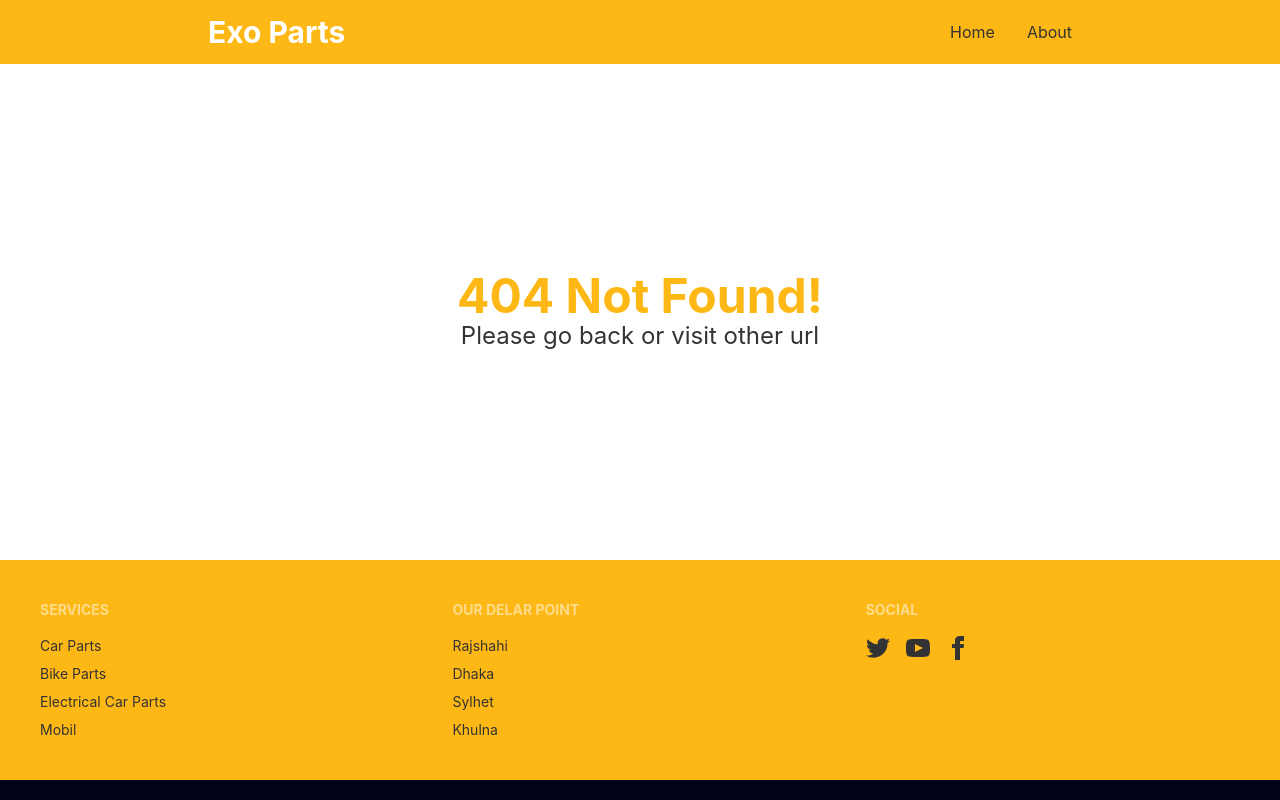
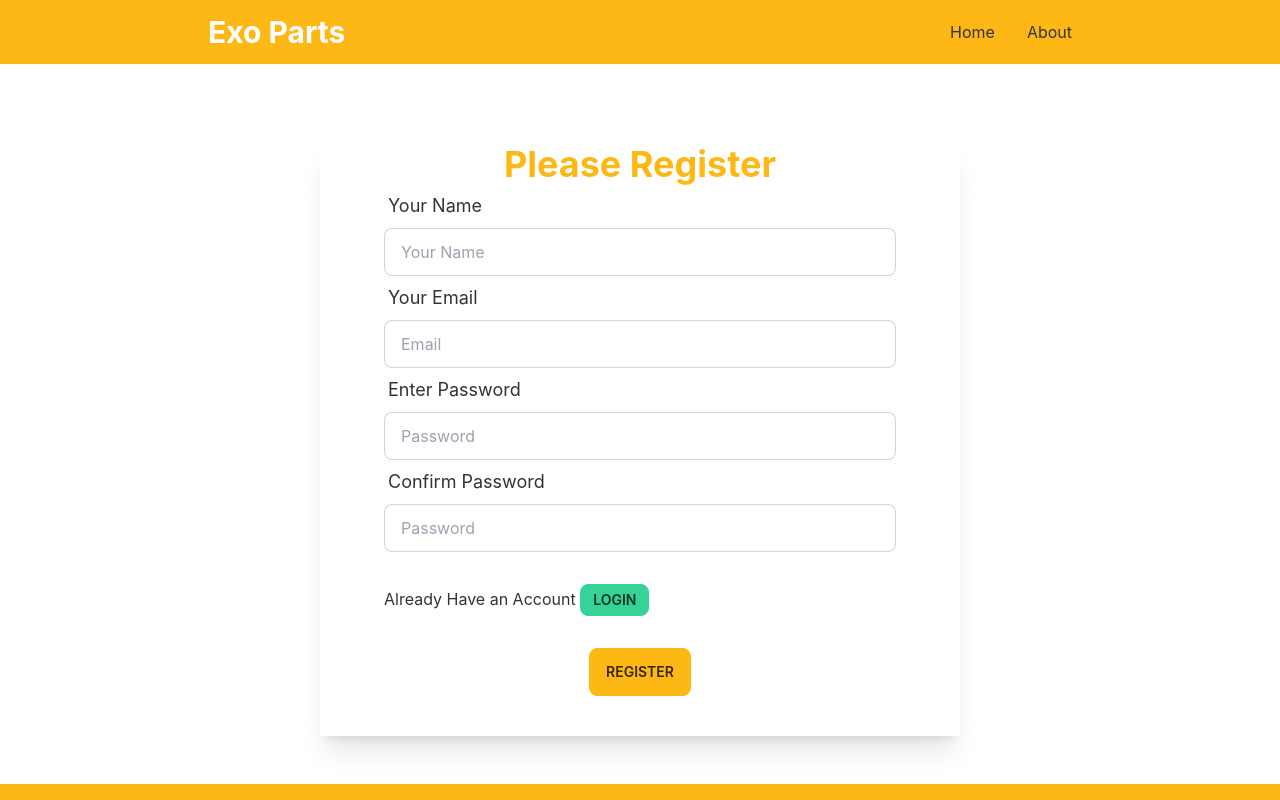
Before and after one commit to SamiulxHasanx07/exo-parts-client, a React (Create React App) app: page /register in a window 1280 px wide. Built offline with nearby package versions, Linux system fonts and the light colour scheme.

Commit message:
register page done

```diff
--- a/package.json
+++ b/package.json
@@ -20,6 +20,7 @@
     "react-query": "^3.39.0",
     "react-router-dom": "^6.3.0",
     "react-scripts": "5.0.1",
+    "react-toastify": "^9.0.1",
     "web-vitals": "^2.1.4"
   },
   "scripts": {
--- a/src/App.js
+++ b/src/App.js
@@ -4,6 +4,10 @@ import Home from './pages/Home/Home';
 import NotFound from './pages/NotFound/NotFound';
 import Footer from './shared/Footer';
 import Navbar from './shared/Navbar';
+import Login from './shared/Auth/Login';
+import Register from './shared/Auth/Register';
+import Resetpass from './shared/Auth/Resetpass';
+import { ToastContainer } from 'react-toastify';
 
 function App() {
   return (
@@ -33,10 +37,14 @@ function App() {
           <Routes>
             <Route path='/' element={<Home></Home>}></Route>
             <Route path='home' element={<Home></Home>}></Route>
+            <Route path='login' element={<Login/>}></Route>
+            <Route path='register' element={<Register/>}></Route>
+            <Route path='resetpass' element={<Resetpass/>}></Route>
             <Route path='*' element={<NotFound></NotFound>}></Route>
           </Routes>
           <Footer />
 
+          <ToastContainer/>
         </div>
         <div className="drawer-side">
           <label htmlFor="my-drawer-3" className="drawer-overlay"></label>
--- a/src/fireabse.init.js
+++ b/src/fireabse.init.js
@@ -15,5 +15,4 @@ const firebaseConfig = {
 // Initialize Firebase
 const app = initializeApp(firebaseConfig);
 const auth =  getAuth(app);
-
 export default auth;
--- a/src/index.js
+++ b/src/index.js
@@ -4,6 +4,9 @@ import './index.css';
 import App from './App';
 import reportWebVitals from './reportWebVitals';
 import { BrowserRouter } from "react-router-dom";
+import 'react-toastify/dist/ReactToastify.css';
+
+
 
 const root = ReactDOM.createRoot(document.getElementById('root'));
 root.render(
--- a/src/pages/Home/Product.js
+++ b/src/pages/Home/Product.js
@@ -3,18 +3,18 @@ import React from 'react';
 const Product = ({ product }) => {
     return (
         <div>
-            <div class="card w-96 bg-base-100 border-2 mx-auto">
+            <div className="card w-96 bg-base-100 border-2 mx-auto">
                 <figure><img src="https://api.lorem.space/image/shoes?w=400&h=225" alt="Shoes" /></figure>
-                <div class="card-body">
-                    <h2 class="card-title">{product?.name}</h2>
+                <div className="card-body">
+                    <h2 className="card-title">{product?.name}</h2>
                     <div className='flex justify-between'>
                         <h4 className='text-xl font-bold'>${product.price} /unit</h4>
                         <h4 className='text-xl'>Min Order: 50 pcs</h4>
                     </div>
                     <p className='text-xl text-left'>Available: {product.available} pcs</p>
                     <p className=' text-left'>This is great quality product Best for new startup business</p>
-                    <div class="card-actions justify-center">
-                        <button class="btn btn-primary">Place Order</button>
+                    <div className="card-actions justify-center">
+                        <button className="btn btn-primary">Place Order</button>
                     </div>
                 </div>
             </div>
--- /dev/null
+++ b/src/shared/Auth/Login.js
@@ -0,0 +1,11 @@
+import React from 'react';
+
+const Login = () => {
+    return (
+        <div>
+            <h2 className="text-2xl">Login Page</h2>
+        </div>
+    );
+};
+
+export default Login;
--- /dev/null
+++ b/src/shared/Auth/Register.js
@@ -0,0 +1,106 @@
+import React, { useEffect, useState } from 'react';
+import { useCreateUserWithEmailAndPassword } from 'react-firebase-hooks/auth';
+import { useForm } from 'react-hook-form';
+import { Link, useNavigate } from 'react-router-dom';
+import auth from '../../fireabse.init';
+import { toast } from 'react-toastify';
+const Register = () => {
+
+    const [confirm, setConfirm] = useState('')
+    const [
+        createUserWithEmailAndPassword,
+        user,
+        loading,
+        error,
+    ] = useCreateUserWithEmailAndPassword(auth, { sendEmailVerification: true });
+    const { register, handleSubmit, formState: { errors } } = useForm();
+    const onSubmit = data => {
+        const confirmError = data.password === data.confirm;
+        if (!confirmError) {
+            setConfirm('Not Match')
+        } else {
+            setConfirm('')
+        }
+        const { email, password } = data;
+        createUserWithEmailAndPassword(email, password)
+
+    };
+
+    useEffect(() => {
+        if (error) {
+            toast.error(error?.code);
+        }
+    }, [error])
+
+    const navigate =  useNavigate()
+    useEffect(() => {
+        if (user) {
+            navigate('/home')
+        }
+    }, [user, navigate])
+    return (
+        <div>
+
+            <div className='form-container w-1/2 mx-auto shadow-xl my-12 px-16 pb-10'>
+                <h2 className="text-4xl text-center mt-20 text-primary font-bold">Please Register</h2>
+                <form onSubmit={handleSubmit(onSubmit)} >
+                    <div className="form-control w-full">
+                        <label className="label">
+                            <span className="label-text text-lg">Your Name</span>
+                        </label>
+                        <input className="input input-bordered w-full" type="text" placeholder="Your Name" {...register("name", { required: true, min: 3, maxLength: 256 })} />
+
+                        {errors.name?.type === 'required' && <span className="label text-red-500">Name Required</span>}
+                    </div>
+
+                    <div className="form-control w-full">
+                        <label className="label">
+                            <span className="label-text text-lg">Your Email</span>
+                        </label>
+                        <input className="input input-bordered w-full" type="text" placeholder="Email" {...register("email", {
+                            required: true, pattern: {
+                                value: /^\S+@\S+$/i, message: 'Enter Valid Email'
+                            }
+                        })} />
+                        {errors.email?.type === 'required' && <span className="label text-red-500">Email Required</span>}
+
+                        {errors.email?.type === 'pattern' && <span className="label text-red-500">{errors.email.message}</span>}
+                    </div>
+
+
+                    <div className="form-control w-full">
+                        <label className="label">
+                            <span className="label-text text-lg">Enter Password</span>
+                        </label>
+                        <input className='input input-bordered w-full' type="password" placeholder="Password" {...register("password", {
+                            required: true, pattern: {
+                                value: /^.{6,}$/i, message: "Enter Valid password"
+                            }
+                        })} />
+                        {errors.password?.type === 'required' && <span className="label text-red-500">Password Required</span>}
+
+                        {errors.pass?.type === 'pattern' && <span className="label text-red-500">{errors.pass.message}</span>}
+                    </div>
+
+
+                    <div className="form-control w-full">
+                        <label className="label">
+                            <span className="label-text text-lg">Confirm Password</span>
+                        </label>
+                        <input className='input input-bordered w-full' type="password" placeholder="Password" {...register("confirm", { required: true })} />
+                        {errors.confirm?.type === 'required' && <span className="label text-red-500">Required Confirm Password</span>}
+                        {confirm ? <span className="label text-red-500">Not Match</span> : ''}
+                    </div>
+                    <div className='flex justify-start items-center'>
+                        <span>Already Have an Account <Link to='/login' className='btn btn-sm btn-success mt-8'>Login</Link></span>
+                    </div>
+                    <div>
+                        <input className='btn btn-primary mt-8' type="submit" value="Register" />
+                    </div>
+                </form>
+            </div>
+        </div>
+    );
+};
+
+export default Register;
--- /dev/null
+++ b/src/shared/Auth/Resetpass.js
@@ -0,0 +1,11 @@
+import React from 'react';
+
+const Resetpass = () => {
+    return (
+        <div>
+            <h2 className="text-2xl">Reset Pass page</h2>
+        </div>
+    );
+};
+
+export default Resetpass;
```
Also changed, not shown: 1 other file (tests, documents, lock files or other folders).
